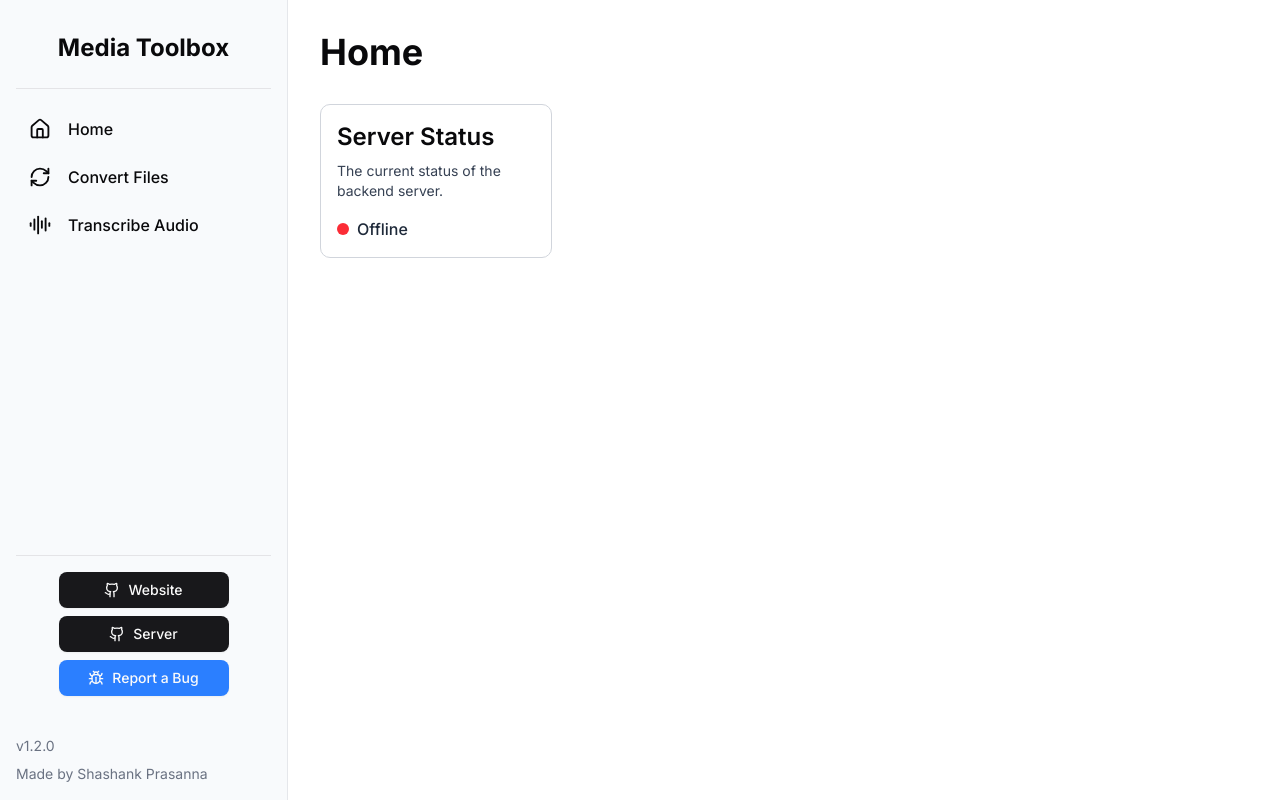
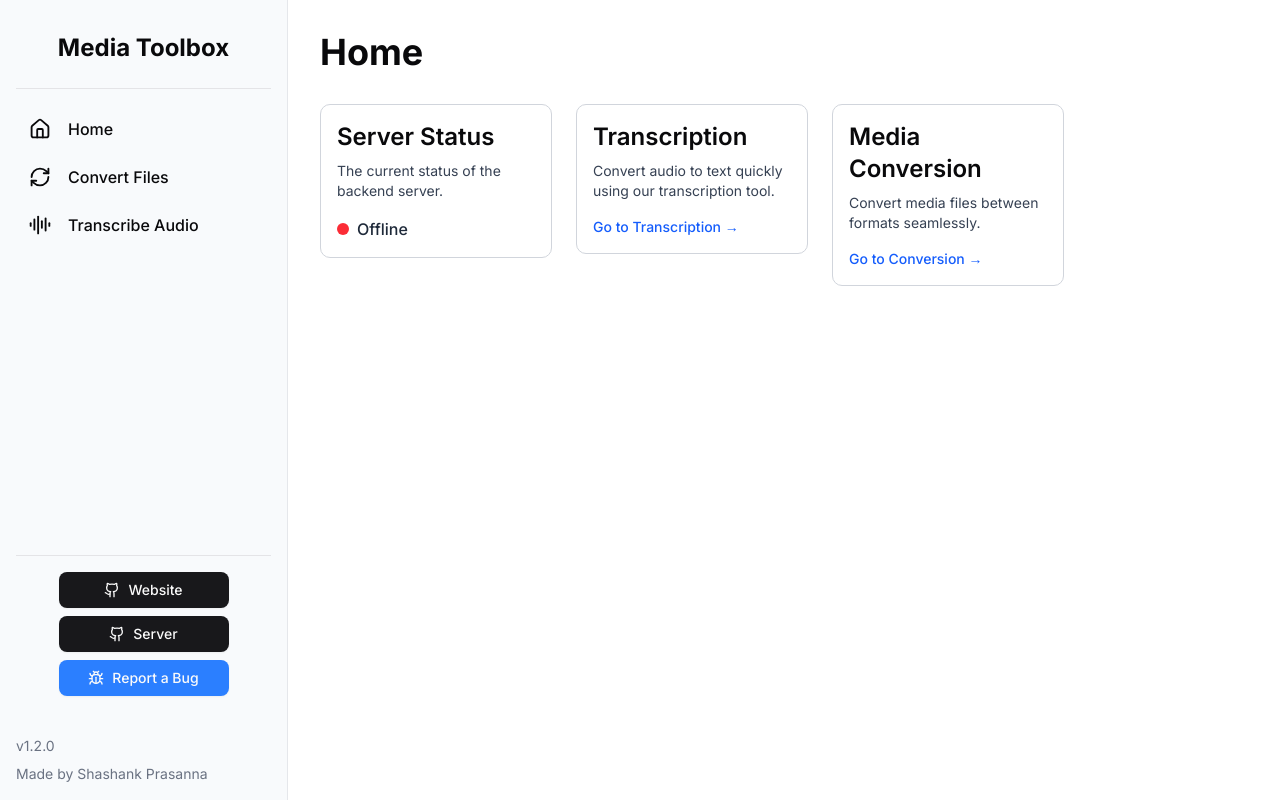
Before and after one commit to SpyGuy0215/media-toolbox-site, a Next.js app: page / in a window 1280 px wide. Built offline with nearby package versions, Linux system fonts and the light colour scheme; no server answers.

Commit message:
added cards to quickly go to transcription and media conversion

```diff
--- a/app/page.js
+++ b/app/page.js
@@ -3,6 +3,7 @@ import * as React from "react";
 import {useState, useEffect} from "react";
 import Sidebar from "@/components/Sidebar";
 import * as CONSTANTS from "./constants";
+import Link from 'next/link'; // added import
 
 export default function Home() {
     const [serverStatus, setServerStatus] = useState({status: "unknown"});
@@ -40,7 +41,7 @@ export default function Home() {
             <Sidebar />
             <div id={'content'} className={'p-8 flex flex-col w-full'}>
                 <h1 className={'font-inter text-4xl font-bold'}>Home</h1>
-                <div id={'quick-start'} className={'mt-8 flex flex-row w-full'}>
+                <div id={'quick-start'} className={'mt-8 flex flex-row w-full gap-6'}> {/* added gap */}
                     <div id={'server-status-card'} className={'flex flex-col w-1/4 h-fit p-4 border border-gray-300 rounded-lg'}>
                         <h2 className={'font-inter text-2xl font-semibold'}>Server Status</h2>
                         <p className={'mt-2 text-gray-700 text-sm'}>The current status of the backend server.</p>
@@ -49,6 +50,17 @@ export default function Home() {
                             <p className={'text-gray-800 font-medium'}>{serverStatus.status === "unknown" ? "Fetching status..." : serverStatus.status === "online" ? "Online" : "Offline"}</p>
                         </div>
                     </div>
+                    {/* New navigation cards */}
+                    <Link href={'/transcribe'} className={'flex flex-col w-1/4 h-fit p-4 border border-gray-300 rounded-lg hover:bg-gray-50 transition-colors'}>
+                        <h2 className={'font-inter text-2xl font-semibold'}>Transcription</h2>
+                        <p className={'mt-2 text-gray-700 text-sm'}>Convert audio to text quickly using our transcription tool.</p>
+                        <div className={'mt-4 text-sm text-blue-600 font-medium'}>Go to Transcription →</div>
+                    </Link>
+                    <Link href={'/convert'} className={'flex flex-col w-1/4 h-fit p-4 border border-gray-300 rounded-lg hover:bg-gray-50 transition-colors'}>
+                        <h2 className={'font-inter text-2xl font-semibold'}>Media Conversion</h2>
+                        <p className={'mt-2 text-gray-700 text-sm'}>Convert media files between formats seamlessly.</p>
+                        <div className={'mt-4 text-sm text-blue-600 font-medium'}>Go to Conversion →</div>
+                    </Link>
                 </div>
             </div>
         </div>
```
